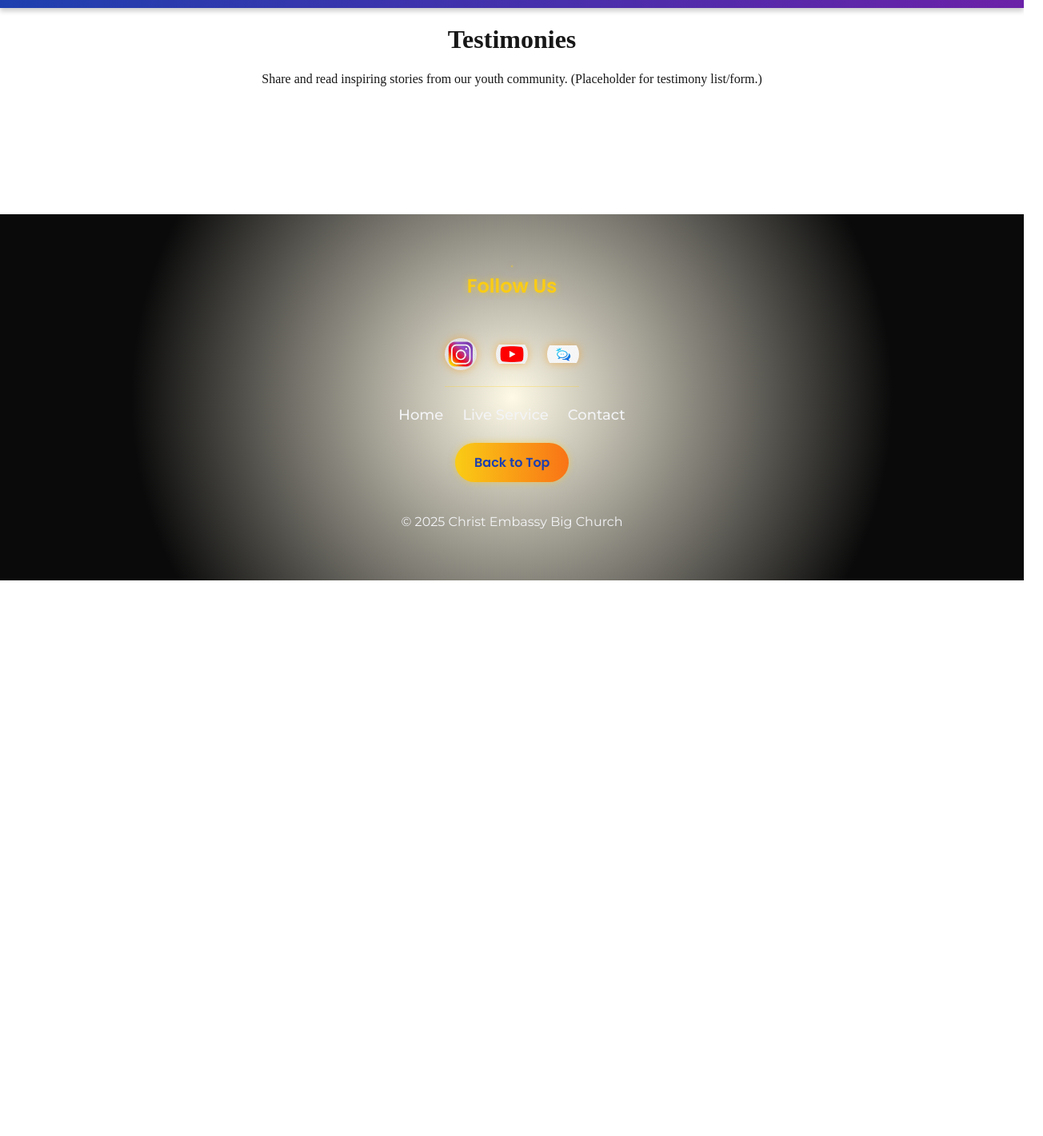
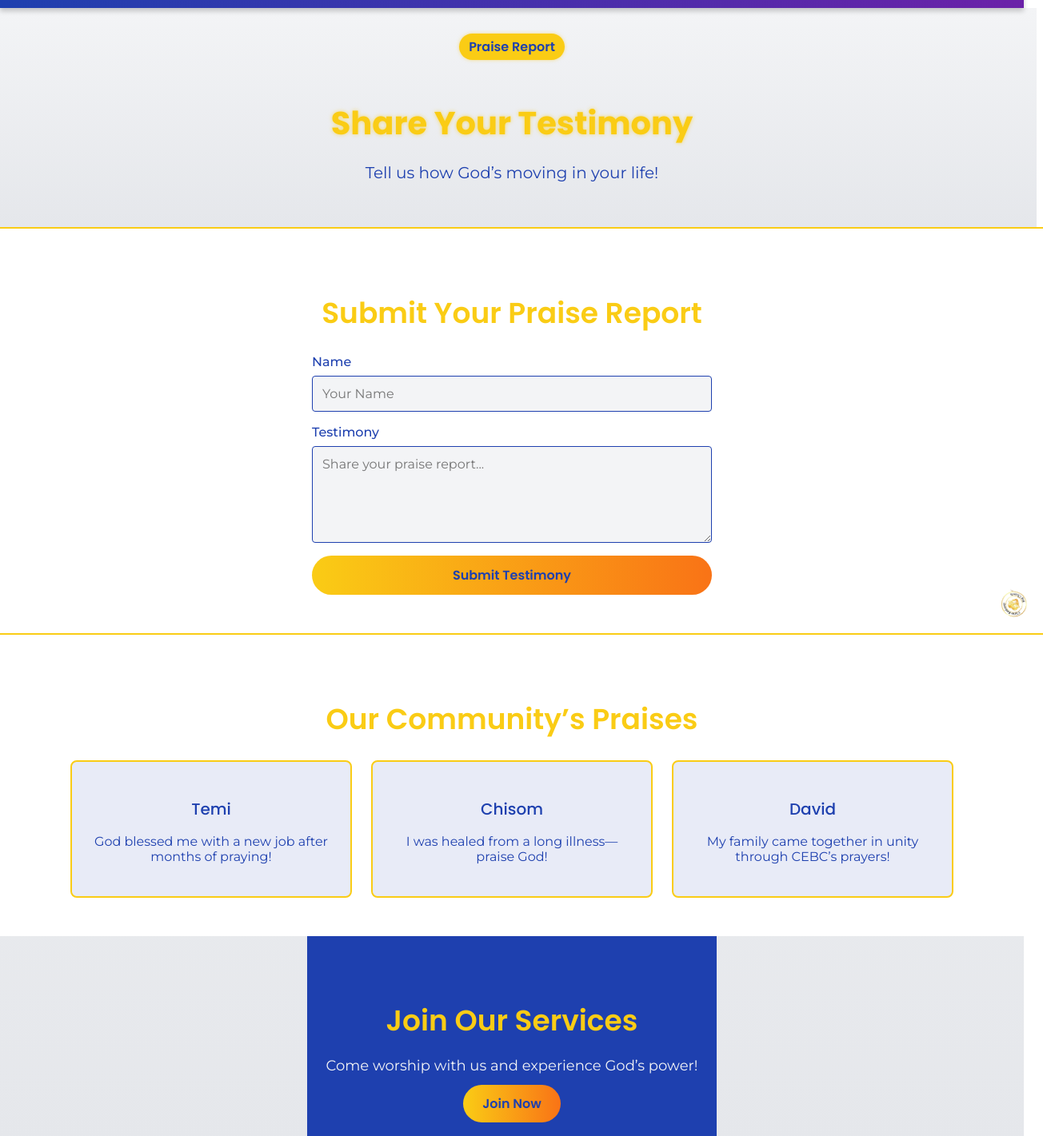
Before and after one commit to sophrone/cebigchurch, a Next.js app: page /testimony in a window 1280 px wide. Shown: the part 74-1495 px from the top of the page at 80% size, 1304 px wide, since content can reach past the window. Before the commit the page ends 800 px from the top, so only its background shows below. Built offline with nearby package versions, Linux system fonts and the light colour scheme.

Commit message:
Add Testimony page with praise report form and Testimony.module.css for styling

```diff
--- /dev/null
+++ b/app/testimony/Testimony.module.css
@@ -0,0 +1,392 @@
+.main {
+  display: flex;
+  flex-direction: column;
+  align-items: center;
+  background: linear-gradient(180deg, #f3f4f6, #e5e7eb);
+  color: #1e40af;
+}
+
+.hero {
+  position: relative;
+  width: 100%;
+  display: flex;
+  align-items: center;
+  justify-content: center;
+  padding: 1.5rem 0.5rem;
+  background: linear-gradient(180deg, #f3f4f6, #e5e7eb);
+}
+
+@media (min-width: 640px) {
+  .hero {
+    padding: 2rem 1rem;
+  }
+}
+
+.heroContent {
+  text-align: center;
+  z-index: 1;
+  max-width: 1200px;
+}
+
+.praiseBadge {
+  font-family: var(--font-poppins), sans-serif;
+  font-size: 0.875rem;
+  font-weight: 600;
+  color: #1e40af;
+  background: #facc15;
+  padding: 0.25rem 0.75rem;
+  border-radius: 9999px;
+  display: inline-block;
+  margin-bottom: 1rem;
+  animation: glowPulse 2s ease-in-out infinite;
+}
+
+@media (min-width: 640px) {
+  .praiseBadge {
+    font-size: 1rem;
+  }
+}
+
+.heroTitle {
+  font-family: var(--font-poppins), sans-serif;
+  font-size: 1.5rem;
+  font-weight: 700;
+  color: #facc15;
+  text-shadow: 0 0 5px rgba(250, 204, 21, 0.6);
+  margin-bottom: 1rem;
+  animation: fadeIn 1s ease-out;
+}
+
+@media (min-width: 640px) {
+  .heroTitle {
+    font-size: 2.5rem;
+  }
+}
+
+.heroText {
+  font-family: var(--font-montserrat), sans-serif;
+  font-size: 1rem;
+  font-weight: 400;
+  color: #1e40af;
+  margin-bottom: 1.5rem;
+  animation: fadeIn 1s ease-out 0.2s;
+  animation-fill-mode: both;
+}
+
+@media (min-width: 640px) {
+  .heroText {
+    font-size: 1.25rem;
+  }
+}
+
+.form {
+  padding: 2rem 1rem;
+  width: 100%;
+  text-align: center;
+  background: #ffffff;
+  border-top: 2px solid #facc15;
+  position: relative;
+}
+
+@media (min-width: 640px) {
+  .form {
+    padding: 3rem 1.5rem;
+  }
+}
+
+.formTitle {
+  font-family: var(--font-poppins), sans-serif;
+  font-size: 1.75rem;
+  font-weight: 600;
+  color: #facc15;
+  margin-bottom: 1.5rem;
+  animation: fadeIn 1s ease-out;
+}
+
+@media (min-width: 640px) {
+  .formTitle {
+    font-size: 2.25rem;
+  }
+}
+
+.formContainer {
+  display: flex;
+  flex-direction: column;
+  gap: 1rem;
+  max-width: 500px;
+  margin: 0 auto;
+}
+
+.formGroup {
+  display: flex;
+  flex-direction: column;
+  text-align: left;
+}
+
+.formLabel {
+  font-family: var(--font-montserrat), sans-serif;
+  font-size: 1rem;
+  font-weight: 500;
+  color: #1e40af;
+  margin-bottom: 0.5rem;
+}
+
+.formInput,
+.formTextarea {
+  font-family: var(--font-montserrat), sans-serif;
+  font-size: 1rem;
+  color: #1e40af;
+  background: #f3f4f6;
+  border: 1px solid #1e40af;
+  border-radius: 4px;
+  padding: 0.75rem;
+  transition: border-color 0.3s ease, box-shadow 0.3s ease;
+}
+
+.formInput:focus,
+.formTextarea:focus {
+  outline: none;
+  border-color: #facc15;
+  box-shadow: 0 0 8px rgba(250, 204, 21, 0.4);
+}
+
+.formInput:hover,
+.formTextarea:hover {
+  border-color: #facc15;
+}
+
+.formButton {
+  font-family: var(--font-poppins), sans-serif;
+  font-size: 1rem;
+  font-weight: 600;
+  color: #1e40af;
+  background: linear-gradient(90deg, #facc15, #f97316);
+  padding: 0.75rem 1.5rem;
+  border-radius: 9999px;
+  border: none;
+  cursor: pointer;
+  transition: transform 0.3s ease, box-shadow 0.3s ease;
+  animation: popIn 0.8s ease-out;
+}
+
+.formButton:hover {
+  transform: scale(1.05);
+  box-shadow: 0 4px 10px rgba(250, 204, 21, 0.4);
+}
+
+.formButton:active {
+  transform: scale(0.95);
+}
+
+.formIcon {
+  position: absolute;
+  bottom: 1rem;
+  right: 1rem;
+  width: 32px;
+  height: 32px;
+  animation: spin 10s linear infinite;
+}
+
+@media (min-width: 640px) {
+  .formIcon {
+    width: 40px;
+    height: 40px;
+  }
+}
+
+.testimonies {
+  padding: 2rem 1rem;
+  width: 100%;
+  text-align: center;
+  background: #ffffff;
+  border-top: 2px solid #facc15;
+}
+
+@media (min-width: 640px) {
+  .testimonies {
+    padding: 3rem 1.5rem;
+  }
+}
+
+.testimonyTitle {
+  font-family: var(--font-poppins), sans-serif;
+  font-size: 1.75rem;
+  font-weight: 600;
+  color: #facc15;
+  margin-bottom: 1.5rem;
+  animation: fadeIn 1s ease-out;
+}
+
+@media (min-width: 640px) {
+  .testimonyTitle {
+    font-size: 2.25rem;
+  }
+}
+
+.testimonyGrid {
+  display: flex;
+  flex-direction: column;
+  gap: 1.5rem;
+  align-items: center;
+}
+
+@media (min-width: 640px) {
+  .testimonyGrid {
+    flex-direction: row;
+    justify-content: center;
+  }
+}
+
+.testimonyCard {
+  background: rgba(30, 64, 175, 0.1);
+  border: 2px solid #facc15;
+  border-radius: 8px;
+  padding: 1.5rem;
+  width: 100%;
+  max-width: 300px;
+  transition: transform 0.3s ease, box-shadow 0.3s ease;
+}
+
+.testimonyCard:nth-child(1) {
+  animation: fadeIn 1s ease-out 0.2s;
+  animation-fill-mode: both;
+}
+
+.testimonyCard:nth-child(2) {
+  animation: fadeIn 1s ease-out 0.4s;
+  animation-fill-mode: both;
+}
+
+.testimonyCard:nth-child(3) {
+  animation: fadeIn 1s ease-out 0.6s;
+  animation-fill-mode: both;
+}
+
+.testimonyCard:hover {
+  transform: scale(1.05);
+  box-shadow: 0 0 10px rgba(250, 204, 21, 0.4);
+}
+
+.testimonyName {
+  font-family: var(--font-poppins), sans-serif;
+  font-size: 1.25rem;
+  font-weight: 500;
+  color: #1e40af;
+  margin-bottom: 0.5rem;
+}
+
+.testimonyText {
+  font-family: var(--font-montserrat), sans-serif;
+  font-size: 1rem;
+  font-weight: 400;
+  color: #1e40af;
+}
+
+.cta {
+  padding: 2rem 1rem;
+  text-align: center;
+  background: #1e40af;
+}
+
+@media (min-width: 640px) {
+  .cta {
+    padding: 3rem 1.5rem;
+  }
+}
+
+.ctaTitle {
+  font-family: var(--font-poppins), sans-serif;
+  font-size: 1.75rem;
+  font-weight: 600;
+  color: #facc15;
+  margin-bottom: 1rem;
+  animation: fadeIn 1s ease-out;
+}
+
+@media (min-width: 640px) {
+  .ctaTitle {
+    font-size: 2.25rem;
+  }
+}
+
+.ctaText {
+  font-family: var(--font-montserrat), sans-serif;
+  font-size: 1rem;
+  font-weight: 400;
+  color: #f3f4f6;
+  margin-bottom: 1.5rem;
+  animation: fadeIn 1s ease-out 0.2s;
+  animation-fill-mode: both;
+}
+
+@media (min-width: 640px) {
+  .ctaText {
+    font-size: 1.125rem;
+  }
+}
+
+.ctaButton {
+  font-family: var(--font-poppins), sans-serif;
+  font-size: 1rem;
+  font-weight: 600;
+  color: #1e40af;
+  background: linear-gradient(90deg, #facc15, #f97316);
+  padding: 0.75rem 1.5rem;
+  border-radius: 9999px;
+  text-decoration: none;
+  transition: transform 0.3s ease, box-shadow 0.3s ease;
+  animation: popIn 0.8s ease-out;
+}
+
+.ctaButton:hover {
+  transform: scale(1.05);
+  box-shadow: 0 4px 10px rgba(250, 204, 21, 0.4);
+}
+
+::selection {
+  background: #facc15;
+  color: #1e40af;
+}
+
+@keyframes glowPulse {
+  0% {
+    box-shadow: 0 0 4px rgba(250, 204, 21, 0.5);
+  }
+  50% {
+    box-shadow: 0 0 8px rgba(249, 115, 22, 0.6);
+  }
+  100% {
+    box-shadow: 0 0 4px rgba(250, 204, 21, 0.5);
+  }
+}
+
+@keyframes fadeIn {
+  from {
+    opacity: 0;
+    transform: translateY(20px);
+  }
+  to {
+    opacity: 1;
+    transform: translateY(0);
+  }
+}
+
+@keyframes popIn {
+  0% {
+    opacity: 0;
+    transform: scale(0.8);
+  }
+  100% {
+    opacity: 1;
+    transform: scale(1);
+  }
+}
+
+@keyframes spin {
+  from {
+    transform: rotate(0deg);
+  }
+  to {
+    transform: rotate(360deg);
+  }
+}
--- a/app/testimony/page.tsx
+++ b/app/testimony/page.tsx
@@ -1,10 +1,105 @@
+"use client";
+
+import Image from "next/image";
+import Link from "next/link";
+import styles from "./Testimony.module.css";
+
 export default function Testimony() {
+  const handleSubmit = (e: React.FormEvent) => {
+    e.preventDefault();
+    alert("Testimony submitted! Glory!");
+  };
+
   return (
-    <div className="container mx-auto py-16 text-center">
-      <h1 className="text-4xl font-bold text-blue-800 mb-4">Testimonies</h1>
-      <p className="text-xl text-gray-600">
-        Share and read inspiring stories from our youth community. (Placeholder for testimony list/form.)
-      </p>
-    </div>
+    <main className={styles.main}>
+      {/* Hero Section */}
+      <section className={styles.hero}>
+        <div className={styles.heroContent}>
+          <div className={styles.praiseBadge}>Praise Report</div>
+          <h1 className={styles.heroTitle}>Share Your Testimony</h1>
+          <p className={styles.heroText}>
+            Tell us how God’s moving in your life!
+          </p>
+        </div>
+      </section>
+
+      {/* Testimony Form Section */}
+      <section className={styles.form}>
+        <h2 className={styles.formTitle}>Submit Your Praise Report</h2>
+        <form className={styles.formContainer} onSubmit={handleSubmit}>
+          <div className={styles.formGroup}>
+            <label htmlFor="name" className={styles.formLabel}>
+              Name
+            </label>
+            <input
+              type="text"
+              id="name"
+              className={styles.formInput}
+              placeholder="Your Name"
+              required
+            />
+          </div>
+          <div className={styles.formGroup}>
+            <label htmlFor="testimony" className={styles.formLabel}>
+              Testimony
+            </label>
+            <textarea
+              id="testimony"
+              className={styles.formTextarea}
+              placeholder="Share your praise report..."
+              rows={5}
+              required
+            ></textarea>
+          </div>
+          <button type="submit" className={styles.formButton}>
+            Submit Testimony
+          </button>
+        </form>
+        <Image
+          src="/cebc-logo.png"
+          alt="CEBC Logo"
+          width={40}
+          height={40}
+          className={styles.formIcon}
+        />
+      </section>
+
+      {/* Testimony Showcase Section */}
+      <section className={styles.testimonies}>
+        <h2 className={styles.testimonyTitle}>Our Community’s Praises</h2>
+        <div className={styles.testimonyGrid}>
+          {[
+            {
+              name: "Temi",
+              text: "God blessed me with a new job after months of praying!",
+            },
+            {
+              name: "Chisom",
+              text: "I was healed from a long illness—praise God!",
+            },
+            {
+              name: "David",
+              text: "My family came together in unity through CEBC’s prayers!",
+            },
+          ].map((testimony, index) => (
+            <div key={index} className={styles.testimonyCard}>
+              <h3 className={styles.testimonyName}>{testimony.name}</h3>
+              <p className={styles.testimonyText}>{testimony.text}</p>
+            </div>
+          ))}
+        </div>
+      </section>
+
+      {/* CTA Section */}
+      <section className={styles.cta}>
+        <h2 className={styles.ctaTitle}>Join Our Services</h2>
+        <p className={styles.ctaText}>
+          Come worship with us and experience God’s power!
+        </p>
+        <Link href="/live-service" className={styles.ctaButton}>
+          Join Now
+        </Link>
+      </section>
+    </main>
   );
 }
```
